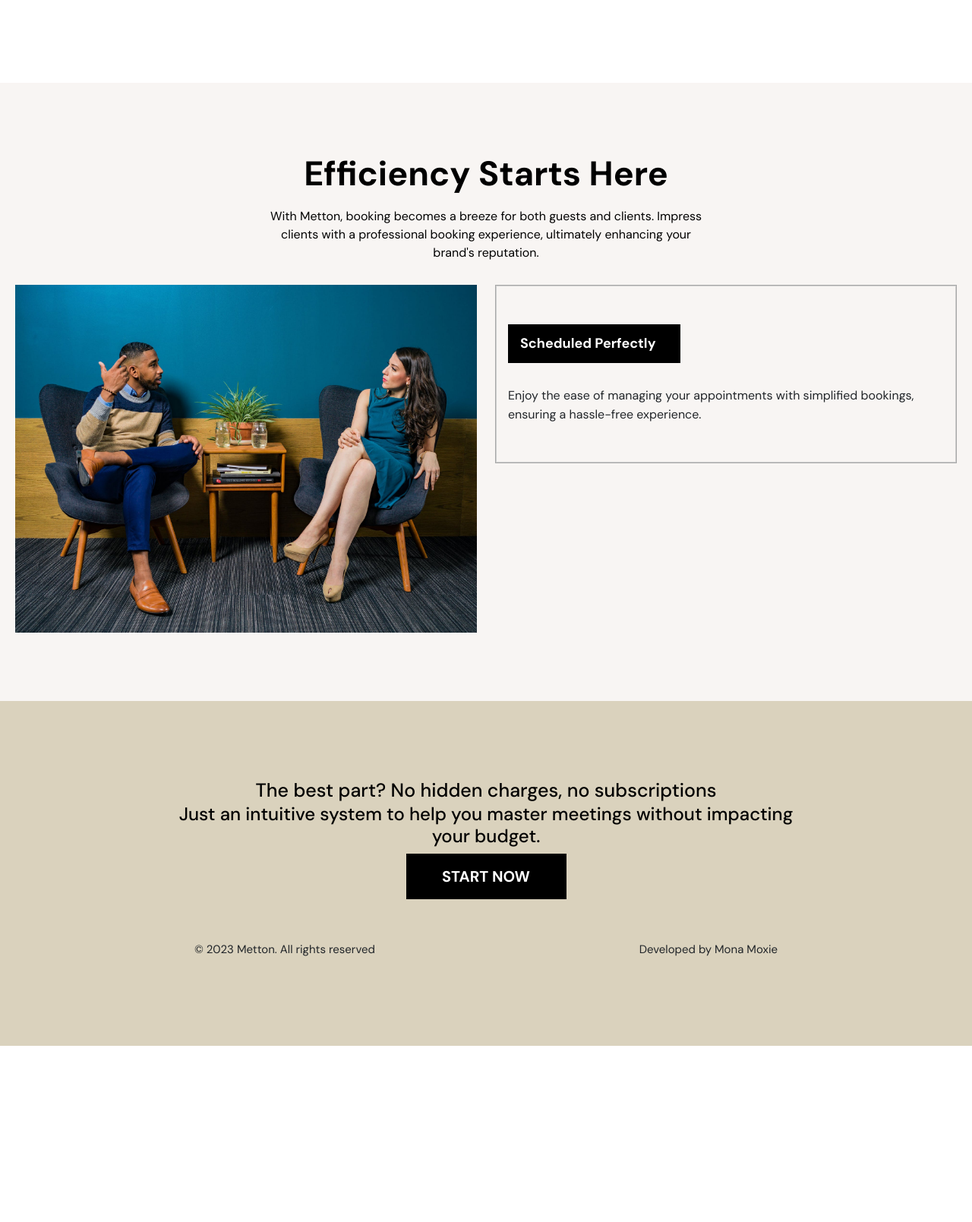
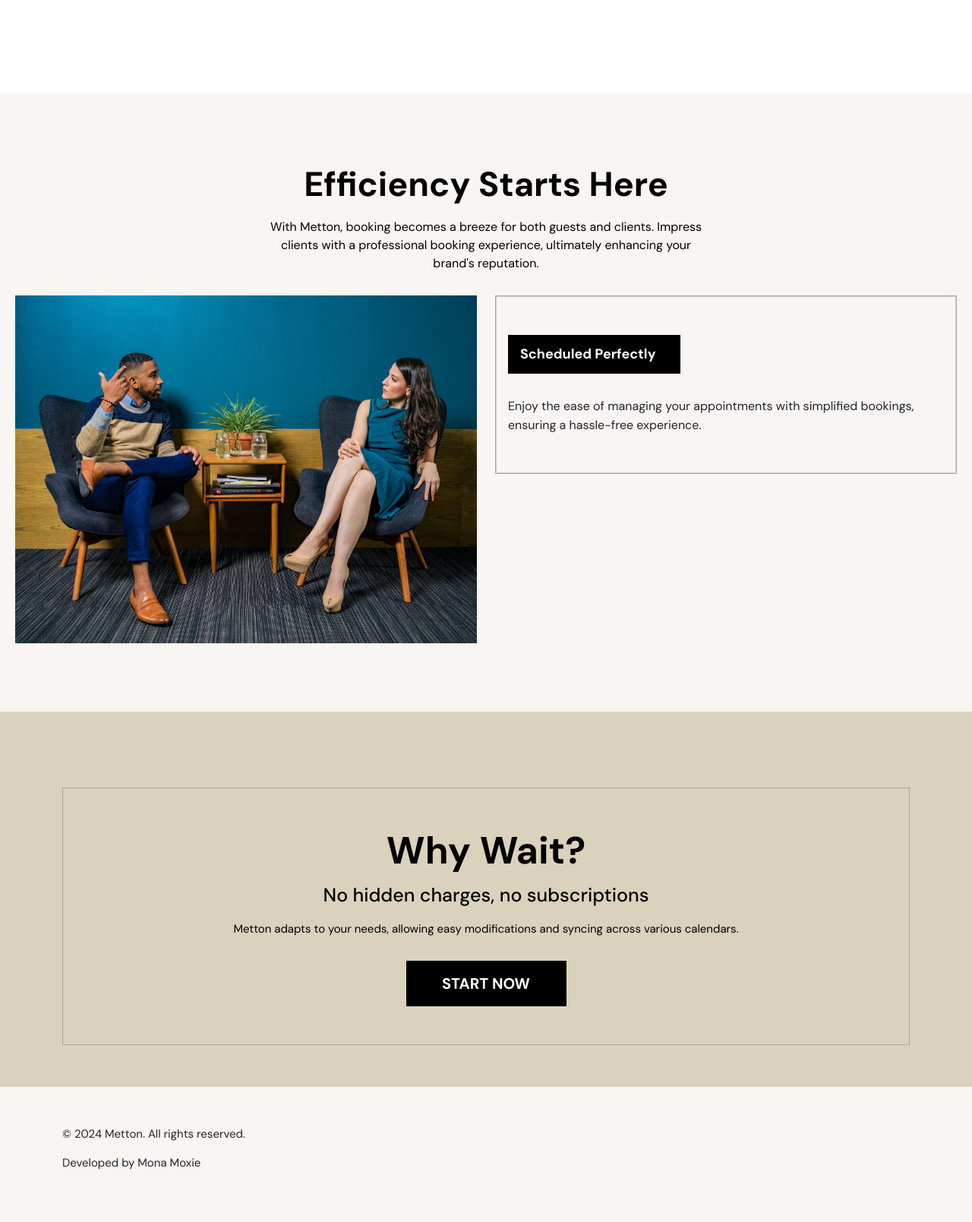
Before and after one commit to Monamoxie/metton-app, a Django app: page / in a window 1280 px wide. Shown: the part 2360-3969 px from the top of the page at 76% size. Before the commit the page ends 3737 px from the top, so only its background shows below. Run offline with Django 4.2, Linux system fonts and the light colour scheme.

Commit message:
style footer

```diff
--- a/core/static/css/responsive.css
+++ b/core/static/css/responsive.css
@@ -186,3 +186,30 @@
         margin-bottom: 0;
     }
 }
+
+@media(min-width: 1700px) {
+    .showcase .showcase-text {
+        margin-top: 250px;
+    }
+}
+
+
+/* footer */
+@media (max-width: 767px) {
+    .footer .cta {
+        padding: 30px 0px;
+    }
+
+    .footer .cta h3 {
+        color: #000;
+        font-size: 50px;
+        font-style: normal;
+        font-weight: 700;
+        line-height: 65px;
+        text-align: center;
+    }
+
+    .footer .cta p {
+        font-size: 20px;
+    }
+}
--- a/core/static/css/style.css
+++ b/core/static/css/style.css
@@ -35,6 +35,10 @@ body {
 /* Navigation */
 .main-nav {
     background-color: var(--purple);
+    background-color: #140f61;
+    background-color: #bcac83;
+    padding-top: 15px;
+    padding-bottom: 15px;
 }
 
 .main-nav a {
@@ -687,7 +691,7 @@ body {
 }
 
 .showcase .showcase-text {
-    margin-top: 150px;
+    margin-top: 120px;
     background: #fff;
     border: 1px solid #a8a8a8;
     margin-left: -200px;
@@ -697,7 +701,7 @@ body {
 
 .showcase .showcase-text .content {
     border: 1px solid #ccc;
-    padding: 80px 50px 80px 400px;
+    padding: 80px 50px 80px 300px;
 }
 
 .showcase .showcase-text .content span {
@@ -742,26 +746,18 @@ body {
 /* footer */
 .footer {
     background: #dad2bd;
-    background-size: cover;
     font-size: 15px;
     overflow: hidden;
     position: relative;
-    z-index: 1;
-    padding: 100px 0;
+    padding-top: 100px;
 }
 
 .footer .cta {
     color: #000;
     margin: 0 auto;
-    max-width: 850px;
     text-align: center;
-}
-
-.footer .cta span {
-    font-size: 25px;
-    font-style: normal;
-    font-weight: 500;
-    line-height: 35px;
+    border: 1px solid #a8a8a8;
+    padding: 50px 100px;
 }
 
 .footer .cta h3 {
@@ -770,9 +766,14 @@ body {
     font-style: normal;
     font-weight: 700;
     line-height: 65px;
-    margin: 6px auto 30px;
-    max-width: 510px;
     text-align: center;
+}
+
+.footer .cta p {
+    font-size: 25px;
+    font-style: normal;
+    font-weight: 500;
+    line-height: 35px;
 }
 
 .footer .cta button {
@@ -784,11 +785,14 @@ body {
     font-weight: 700;
     height: 60px;
     line-height: 30px;
-    right: 10px;
-    top: 10px;
     width: 211px;
+    margin-top: 30px;
 }
 
 .footer .copyright {
+    border-top: 1px solid #f8f5f3;
     margin-top: 55px;
+    background: #dad2bd;
+    background: #f8f5f3;
+    padding: 50px 0;
 }
--- a/home/templates/home/index.html
+++ b/home/templates/home/index.html
@@ -129,15 +129,23 @@
         </section>
         <section class="footer">
             <div class="container">
-                <div class="cta">
-                    <span>The best part? No hidden charges, no subscriptions</span>
-                    <h4>Just an intuitive system to help you master meetings without impacting your budget.</h3>
-                    <button>START NOW</button>
-                </div>
+               <div class="row justify-content-center">
+                    <div class="col-xl-12 col-12">
+                        <div class="cta d-flex flex-column align-content-center ">
+                            <h3> Why Wait? </h3>
+                            <p>No hidden charges, no subscriptions</p>
+                            <span>Metton adapts to your needs, allowing easy modifications and syncing across various calendars. </span>
+
+                            <div class="justify-content-center">
+                                <button>START NOW</button>
+                            </div>
+                        </div>
+                    </div>
+               </div>
             </div>
-            <div class="container">
-                <div class="copyright d-flex justify-content-around">
-                    <p class="">&copy; 2023 Metton. All rights reserved </p>
+            <div class="copyright d-flex justify-content-around">
+                <div class="container">
+                    <p class="">&copy; {{ curr_year }} Metton. All rights reserved. </p>
                     <p>Developed by Mona Moxie </p>
                 </div>
             </div>
--- a/home/views.py
+++ b/home/views.py
@@ -8,10 +8,7 @@ from dashboard.services.eventservice import EventService
 
 
 def index(request):
-    return render(
-        request,
-        "home/index.html",
-    )
+    return render(request, "home/index.html", {"curr_year": datetime.today().year})
 
 
 # Create your views here.
```
